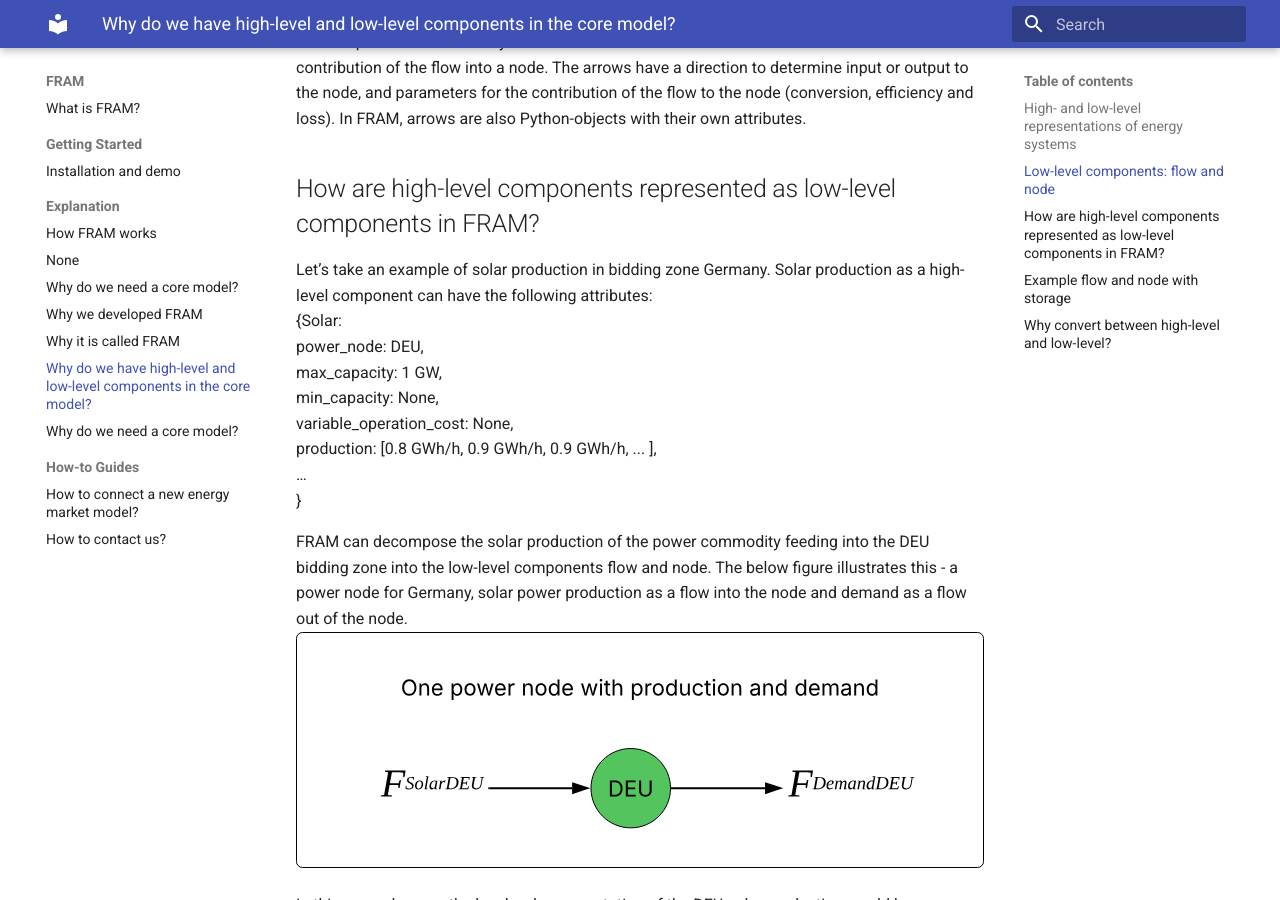
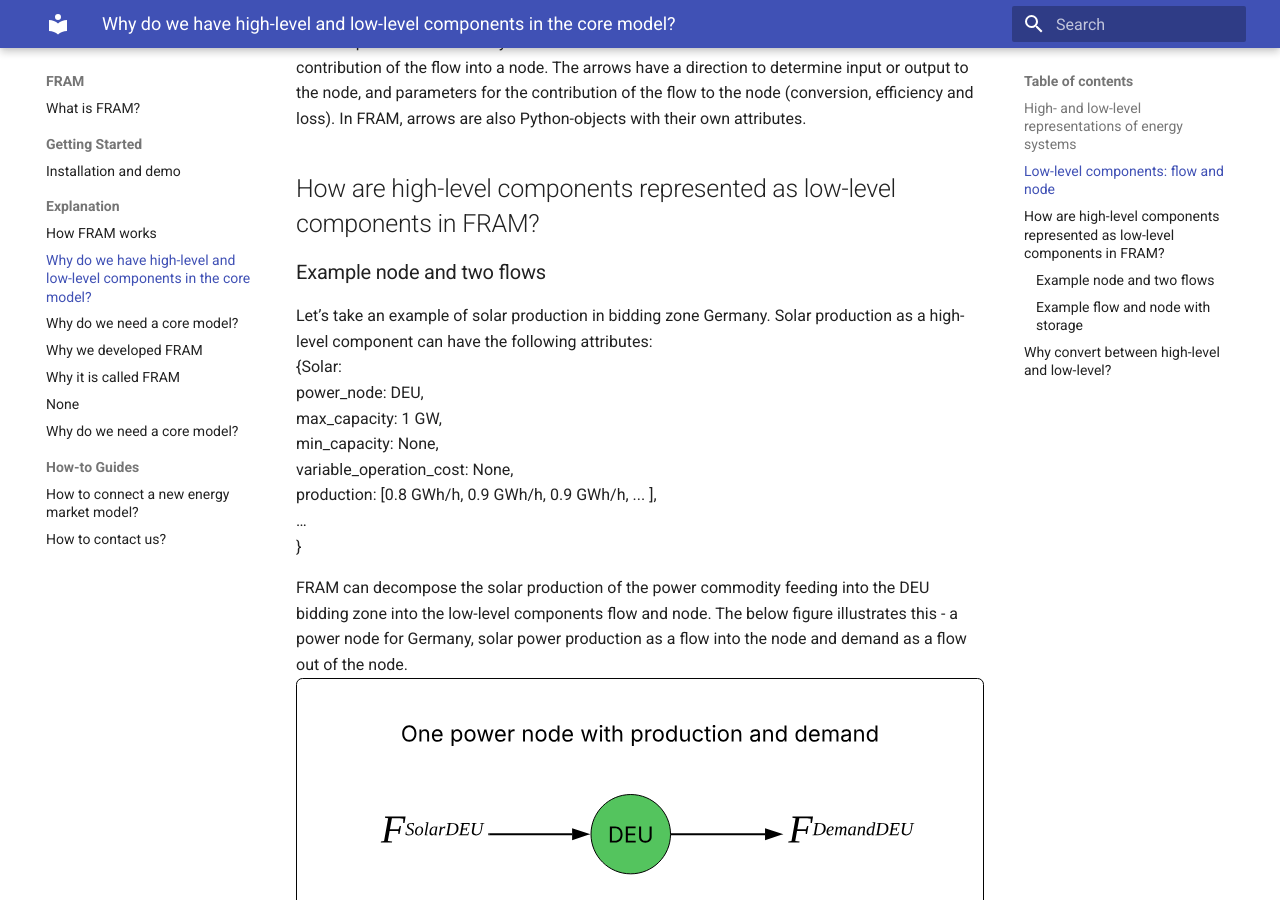
Before and after one commit to NVE/fram, an MkDocs documentation site: the page built from docs/why_components.md, in a window 1280 px wide and 900 px high, scrolled down 739 px. Built offline with MkDocs 1.6.1 and Material for MkDocs 9.7.7, drawn with Linux system fonts in a browser that asks for light colours; the version menu is left out.

Commit message:
Update documentation

```diff
--- a/docs/components.md
+++ b/docs/why_components.md
@@ -12,6 +12,7 @@
 
 ## How are high-level components represented as low-level components in FRAM?
 
+### Example node and two flows
 Let’s take an example of solar production in bidding zone Germany. Solar production as a high-level component can have the following attributes:
 {Solar:
     power_node: DEU,
@@ -45,7 +46,7 @@
 
 Changes made inside the attributes in low-level components will also appear in high-level components.
 
-## Example flow and node with storage
+### Example flow and node with storage
 
 Here is another example of decomposition of high-level components with storage - **a hydropower plant with a reservoir**. In FRAM, there are Python-objects called Storage() that have their own attributes and are connected to a node of the commodity.
 
```
Also changed, not shown: docs/why_core_model.md (+3 -3 lines).
